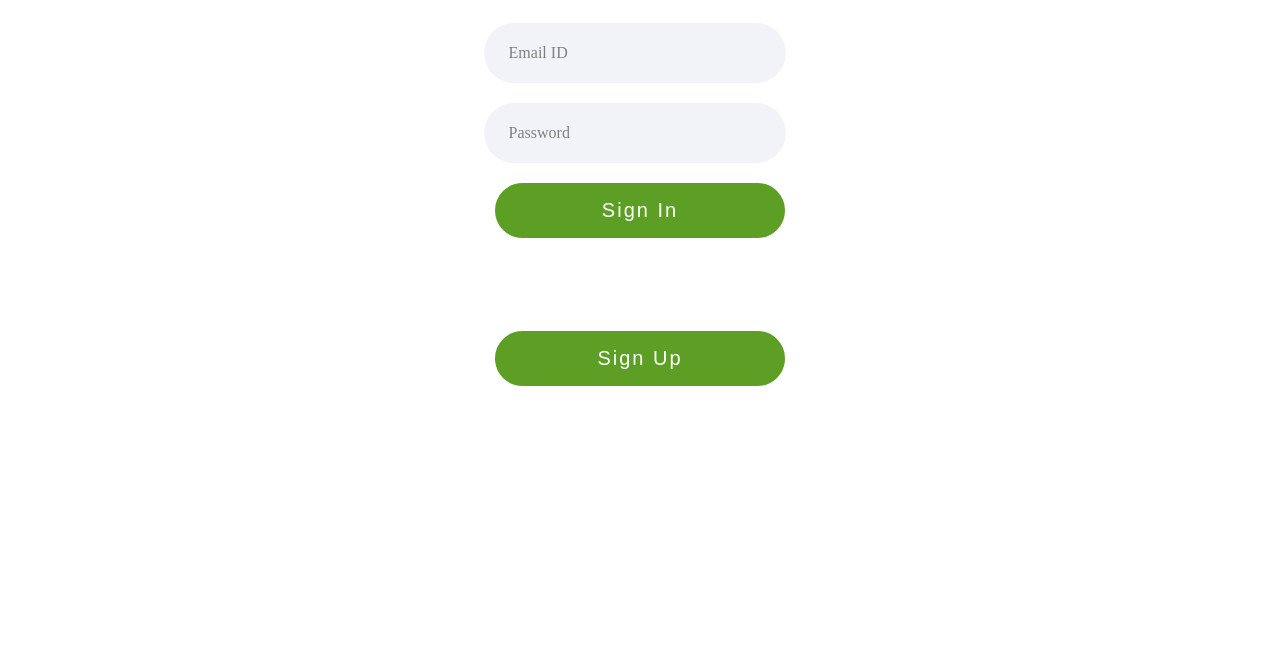
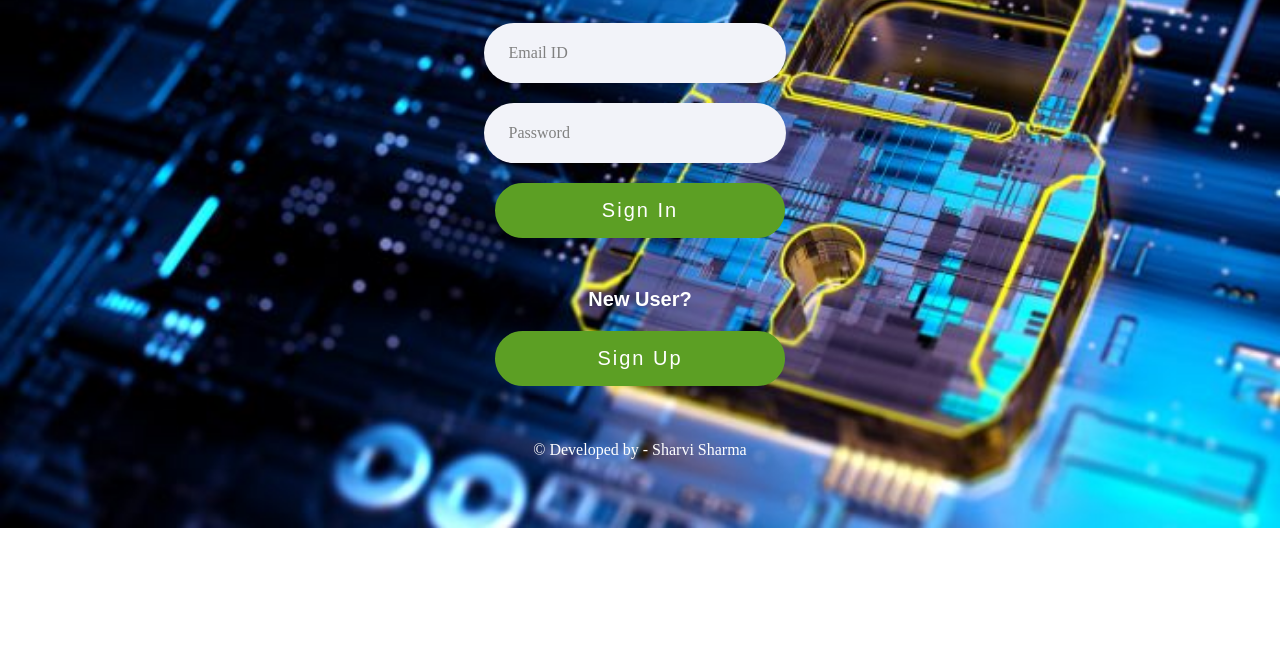
Before and after one commit to Srivalli2903/Sharvi-Sharma-Malfeasance, a plain HTML site: page index.html in a window 1280 px wide. Shown: the part 146-800 px from the top of the page. Drawn offline with nearby package versions, Linux system fonts and the light colour scheme.

Commit message:
readded images

```diff
--- a/assets/css/login.css
+++ b/assets/css/login.css
@@ -1,5 +1,5 @@
 body{
-    background-image: url("../images/bckgrnd.jpg");
+    background-image: url("/images/bckgrnd.jpg");
     background-repeat: no-repeat;
     background-size: cover;
     background-position: center;
--- a/assets/css/register.css
+++ b/assets/css/register.css
@@ -1,5 +1,5 @@
 body{
-    background-image: url("../images/bckgrnd.jpg");
+    background-image: url("/images/bckgrnd.jpg");
     background-repeat: no-repeat;
     background-size: cover;
     background-position: center;
--- a/assets/css/style.css
+++ b/assets/css/style.css
@@ -330,7 +330,6 @@ h1, h2, h3, h4, h5, h6 {
   background-repeat: no-repeat;
   position: relative;
   transition: 0.3;
-  background-image: url("../images/pic2.jpg");
 }
 #hero .carousel-item::before {
   content: "";
--- a/index.html
+++ b/index.html
@@ -14,7 +14,7 @@
     <script src="https://maxcdn.bootstrapcdn.com/bootstrap/3.4.1/js/bootstrap.min.js"></script>
 </head>
 
-<body background="../images/bckgrnd.jpg" id="bckgrnd">
+<body background="/images/bckgrnd.jpg" id="bckgrnd">
     <script>
         const firebaseConfig = {
           apiKey: "AIzaSyAoiW7vGBX1ZejXUfHtRaHBU8rG4_5iCfU",
```
